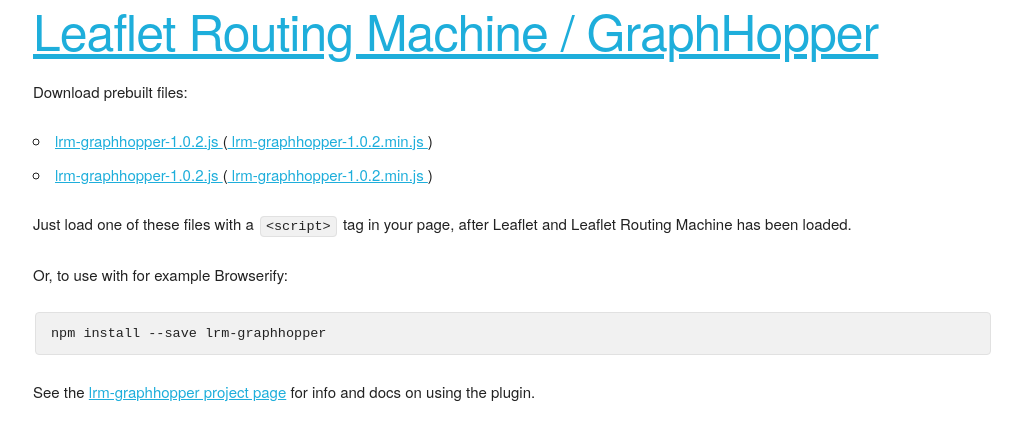
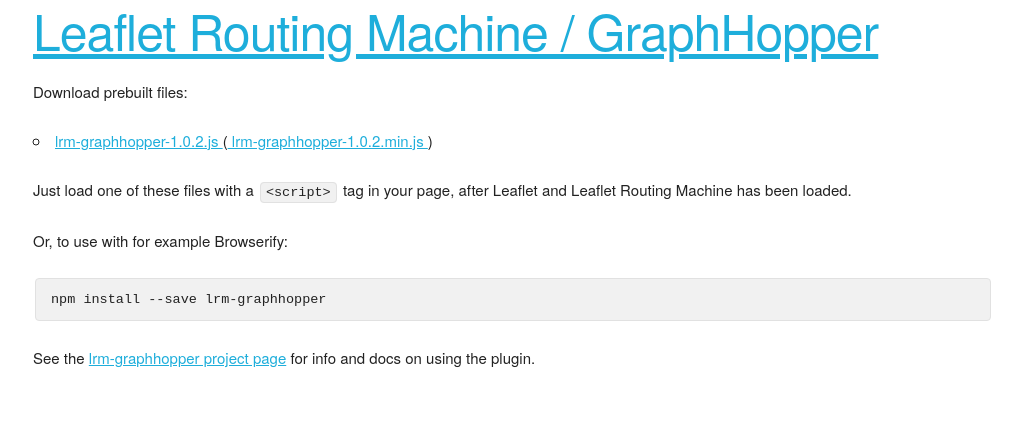
Before and after one commit to nextzen/lrm-mapzen, a Jekyll site: the page built from download/index.md, in a window 1280 px wide. Shown: the top 441 px of the page, without its empty margins (127-1149 px from the left). Built offline with Jekyll 4.4.1, drawn with Linux system fonts in a browser that asks for light colours; Markdown is read by kramdown in place of the engine named in the settings.

Commit message:
Clean up duplicae versions

```diff
--- a/_data/versions.yml
+++ b/_data/versions.yml
@@ -1,3 +1 @@
 - version: 1.0.2
-
-- version: 1.0.2
```
